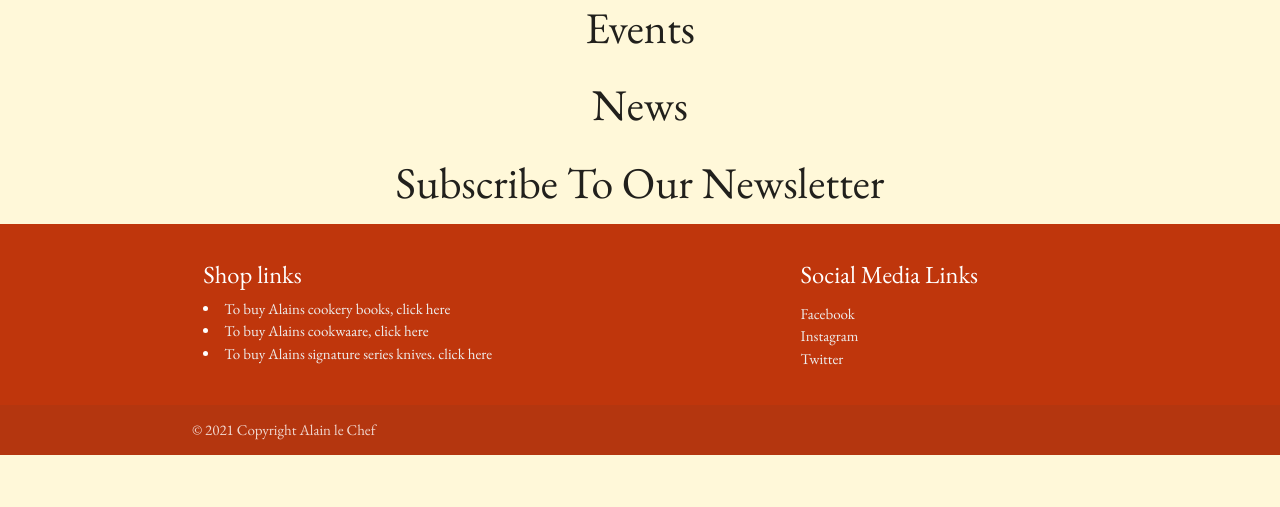
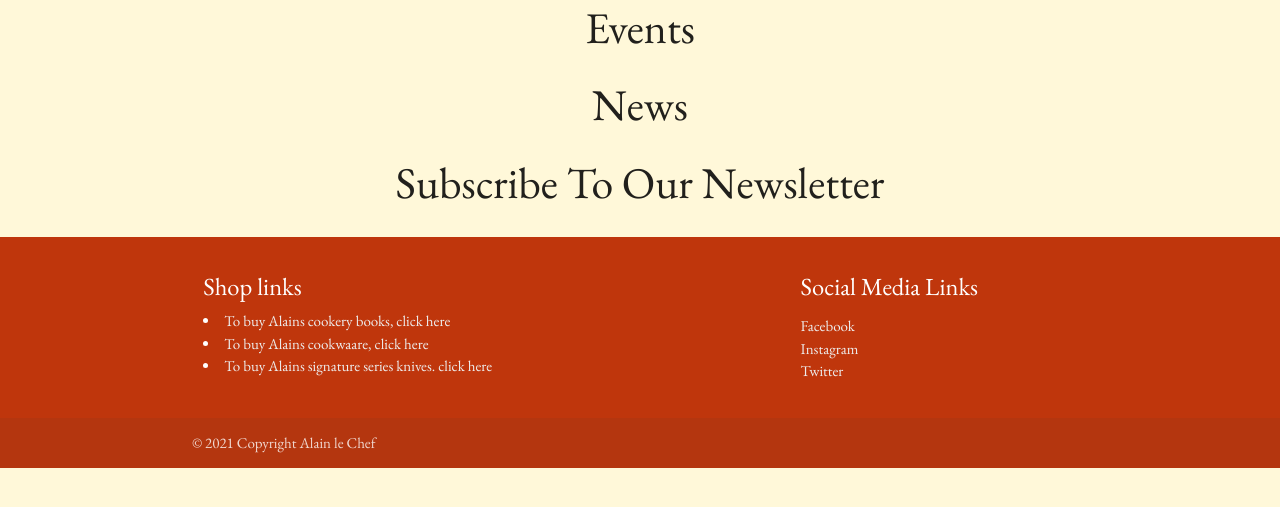
Before and after one commit to Ollie-Judge/le-cuire, a Flask app: page / in a window 1280 px wide. Shown: the part 244-751 px from the top of the page. Run offline with Flask 2, Linux system fonts and the light colour scheme; some libraries are stand-ins or nearby versions.

Commit message:
added footer styling

```diff
--- a/static/css/style.css
+++ b/static/css/style.css
@@ -62,3 +62,13 @@ button {
 .btn-small {
     margin: auto 0.87em;
 }
+
+/* Footer */
+
+footer {
+    width: 100%;
+    position: relative;
+    bottom: 0;
+    padding: 0;
+    margin: 2em auto 0 auto;
+}
```
